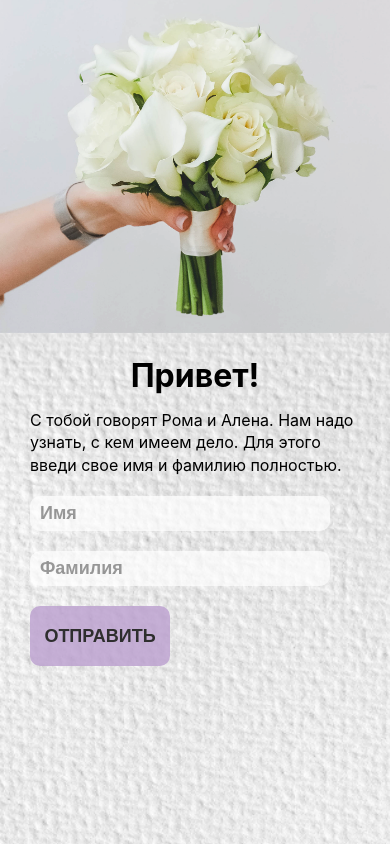
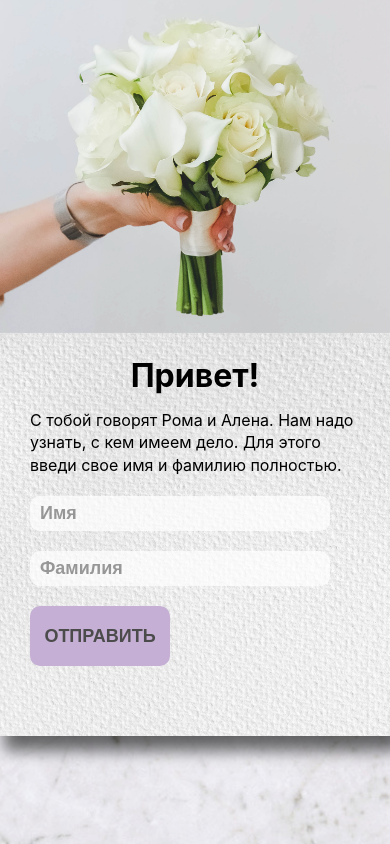
Before and after one commit to rakulagin/wedding, a React (Create React App) app: page / in a window 390 px wide. Shown: the top 844 px of the page. Built offline with nearby package versions, Linux system fonts and the light colour scheme.

Commit message:
играюсь с позиционированием

```diff
--- a/src/components/InputForm/InputForm.module.css
+++ b/src/components/InputForm/InputForm.module.css
@@ -22,15 +22,15 @@
 .button {
     width: 140px;
     height: 60px;
-    background-color: #bb9fcf;
+    background-color: #c5afd5;
+    color: #4b4b4b;
     border: none;
     border-radius: 10px;
     text-transform: uppercase;
     font-weight: bold;
     font-size: 18px;
-    opacity: 0.8;
 }
 
 .button:active {
-    opacity: 1;
+    background-color: #9077a8;
 }
--- a/src/index.css
+++ b/src/index.css
@@ -22,6 +22,9 @@ body {
   min-height: 100vh;
   background-image: url(./img/fon-mramor.png);
   background-size: cover;
+  display: flex;
+  justify-content: center;
+  align-items: center;
 }
 
 /*.page {*/
--- a/src/pages/InvitePage/InvitePage.jsx
+++ b/src/pages/InvitePage/InvitePage.jsx
@@ -27,12 +27,11 @@ const InvitePage = () => {
       return navigate('/')
     }
     setUser(savedUser)
-  }, [])
+  }, [navigate])
 
   return (
     <div className={styles.page}>
       <div className={styles.menu}>
-
       </div>
       <img className={styles.img} src={`http://backend.rakulagin.com${user.img}`} alt="наше фото"/>
       <div className={styles.content}>
@@ -47,21 +46,6 @@ const InvitePage = () => {
         <button onClick={clear}>очистить</button>
       </div>
     </div>
-
-    // <div className={styles.page}>
-    // <img className={styles.img} src={flowers} alt="flowers"/>
-
-    // <div className={styles.content}>
-    // <h1 className={styles.header}>Привет!</h1>
-    // <p className={styles.text}>С&nbsp;тобой говорят Рома и&nbsp;Алена. Нам надо узнать, с&nbsp;кем имеем дело.
-    // Для этого введи свое имя и&nbsp;фамилию полностью.
-    // </p>
-    // <InputForm
-    //       onButtonSubmit={onButtonSubmit}
-    //     />
-    //   </div>
-    //
-    // </div>
   );
 };
 
--- a/src/pages/MainPage/MainPage.module.css
+++ b/src/pages/MainPage/MainPage.module.css
@@ -1,5 +1,5 @@
 .page {
-    margin: 200px auto 0;
+    margin: 0 auto;
     max-width: 768px;
     -webkit-box-shadow: 9px 10px 15px 5px rgba(0,0,0,0.58);
     box-shadow: 9px 10px 15px 5px rgba(0,0,0,0.58);
@@ -26,11 +26,17 @@
 }
 
 @media (max-width: 768px) {
+
+    body {
+        align-items: start;
+    }
+
     .page {
         margin-top: 0;
     }
 
     .content {
-        min-height: 100vh;
+        /*min-height: 100vh;*/
+        height: 100%;
     }
 }
```
